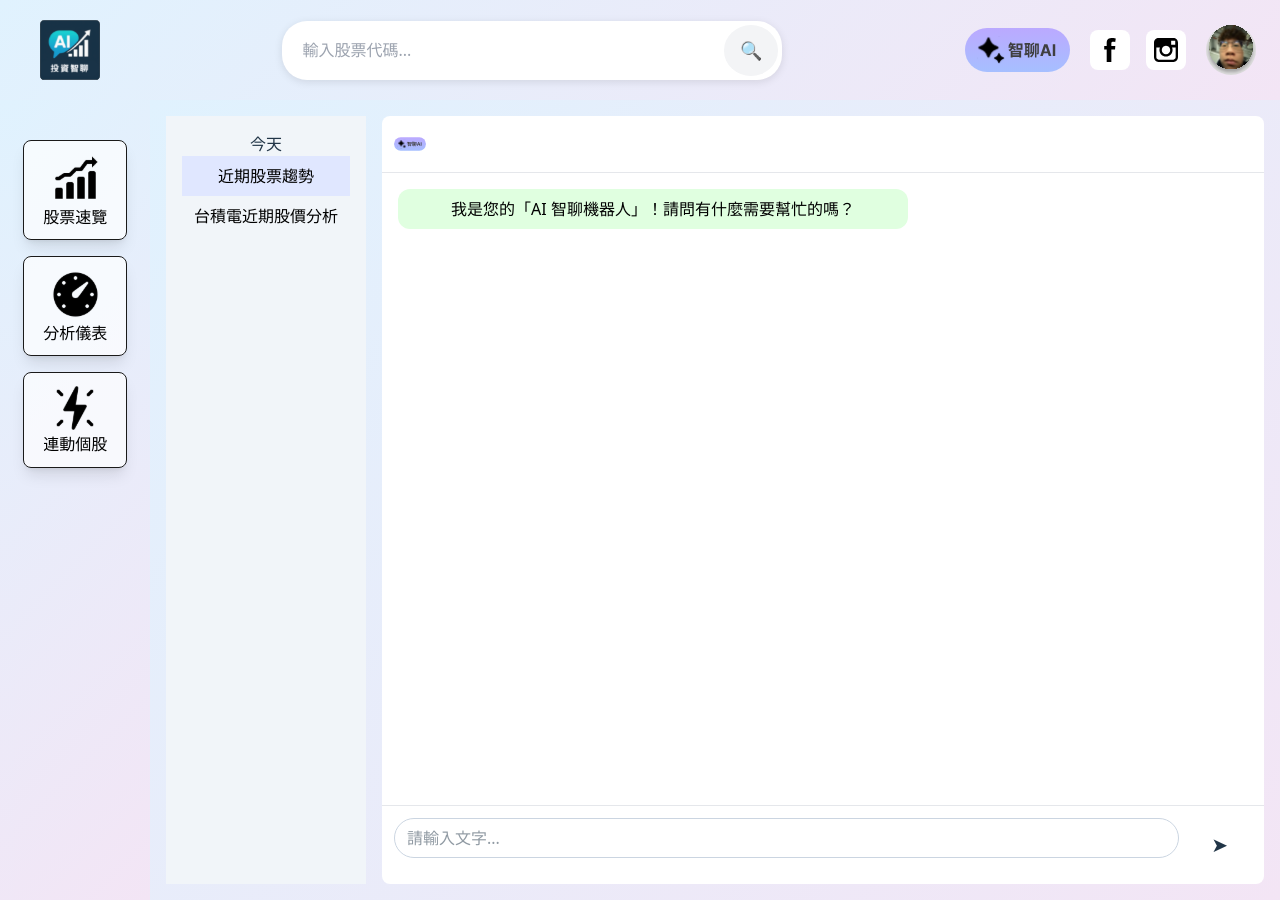
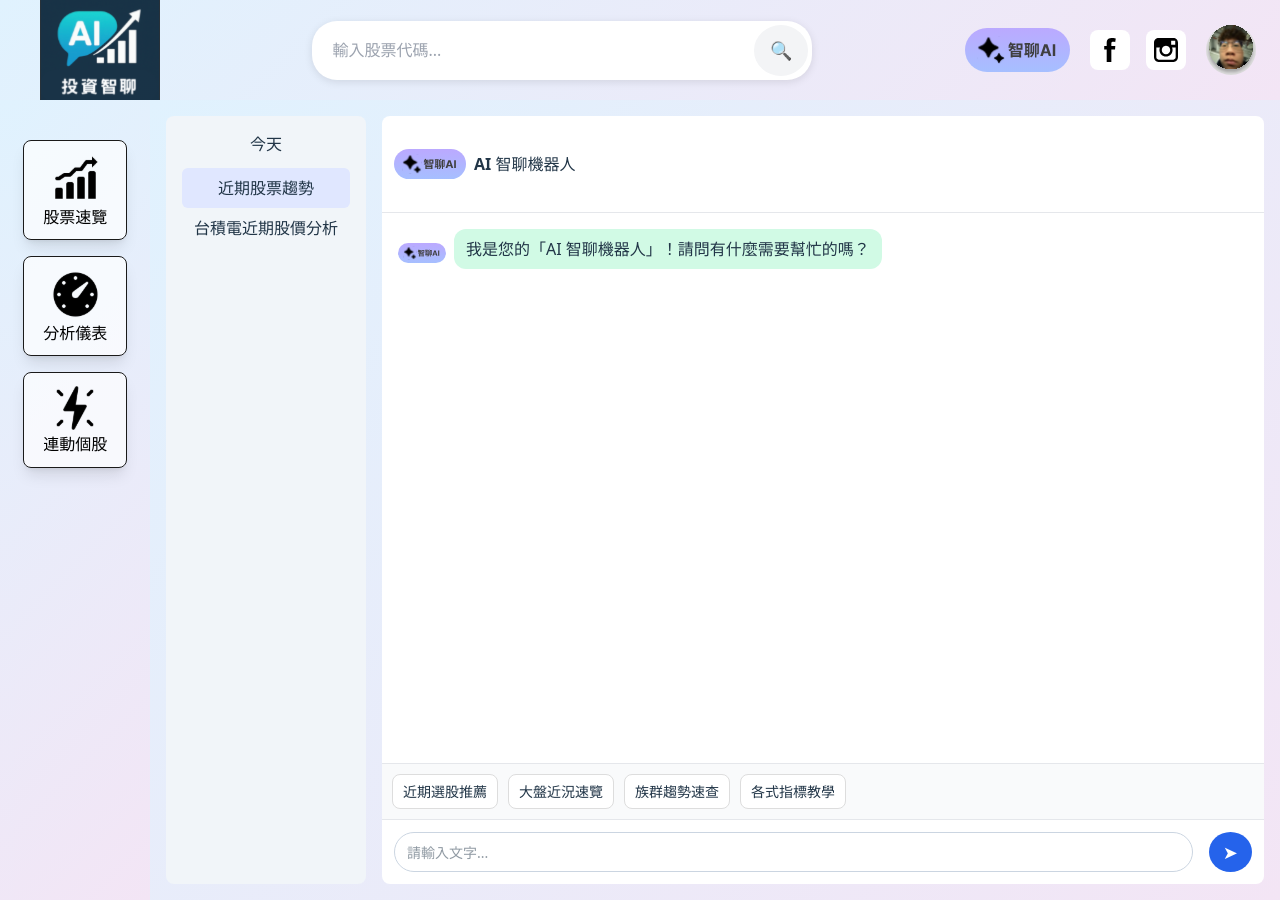
Before and after one commit to howboi/project, a Vue app: page /smart-ai in a window 1280 px wide. Built offline with nearby package versions, Linux system fonts and the light colour scheme; a web font is replaced by a local one.

Commit message:
調整LOGO大小 AI智能聊天室調整傳送botton 新增預設問題欄位

```diff
--- a/src/components/header.vue
+++ b/src/components/header.vue
@@ -75,7 +75,7 @@ const onSearch = () => {
   margin-left: 1em;
 }
 .logo-img {
-  width: 60px; /* 跟 Figma 一樣大 */
+  width: 120px; /* 跟 Figma 一樣大 */
   height: auto;
 }
 
--- a/src/views/smartAI.vue
+++ b/src/views/smartAI.vue
@@ -1,22 +1,41 @@
 <template>
   <div class="smart-ai-chat">
+    <!-- 左側選單 -->
     <aside class="chat-list">
       <h3>今天</h3>
       <ul>
-        <li class="active text-black">近期股票趨勢</li>
-        <li class="text-black">台積電近期股價分析</li>
+        <li :class="{ active: active === 'trend' }" @click="setActive('trend')">近期股票趨勢</li>
+        <li :class="{ active: active === 'tsmc' }" @click="setActive('tsmc')">台積電近期股價分析</li>
       </ul>
     </aside>
+
+    <!-- 聊天區域 -->
     <section class="chat-window">
       <header class="chat-header">
         <img src="/AIbutton.svg" alt="AI" class="avatar" />
+        <span class="title">AI 智聊機器人</span>
       </header>
+
+      <!-- 對話訊息 -->
       <div class="messages">
-        <!-- 這裡顯示問答對話 -->
-        <div v-for="(msg, idx) in messages" :key="idx" :class="['message', msg.from === 'ai' ? 'from-ai' : 'from-user']">
-          <p class="text-black">{{ msg.text }}</p>
+        <div
+          v-for="(msg, idx) in messages"
+          :key="idx"
+          :class="['message', msg.from === 'ai' ? 'from-ai' : 'from-user']"
+        >
+          <img v-if="msg.from === 'ai'" src="/AIbutton.svg" class="avatar-sm" />
+          <p>{{ msg.text }}</p>
         </div>
       </div>
+
+      <!-- 快速選單 -->
+      <div class="quick-menu">
+        <button v-for="(btn, index) in quickBtns" :key="index" @click="sendQuick(btn)">
+          {{ btn }}
+        </button>
+      </div>
+
+      <!-- 輸入框 -->
       <footer class="chat-input">
         <input v-model="inputText" placeholder="請輸入文字..." @keyup.enter="sendMessage" />
         <button @click="sendMessage">➤</button>
@@ -29,16 +48,29 @@
 import { ref } from 'vue'
 
 const inputText = ref('')
+const active = ref('trend')
 const messages = ref<{ from: 'user' | 'ai'; text: string }[]>([
   { from: 'ai', text: '我是您的「AI 智聊機器人」！請問有什麼需要幫忙的嗎？' },
 ])
 
+const quickBtns = ['近期選股推薦', '大盤近況速覽', '族群趨勢速查', '各式指標教學']
+
+function setActive(tab: string) {
+  active.value = tab
+}
+
 function sendMessage() {
   if (!inputText.value.trim()) return
   messages.value.push({ from: 'user', text: inputText.value })
-  // TODO: 呼叫 AI API 並取得回覆
+  // TODO: 接 AI API 回覆
   messages.value.push({ from: 'ai', text: '這是回覆示例。' })
   inputText.value = ''
+}
+
+function sendQuick(text: string) {
+  messages.value.push({ from: 'user', text })
+  // TODO: 接 AI API 回覆
+  messages.value.push({ from: 'ai', text: `這是「${text}」的示例回覆。` })
 }
 </script>
 
@@ -47,13 +79,17 @@ function sendMessage() {
   display: grid;
   grid-template-columns: 200px 1fr;
   height: 100vh;
+  background: linear-gradient(135deg, #e0f2fe 0%, #f3e5f5 100%);
   gap: 16px;
-  background: linear-gradient(135deg, #e0f2fe 0%, #f3e5f5 100%);
   padding: 16px;
 }
 .chat-list {
   background: #f1f5f9;
   padding: 16px;
+  border-radius: 8px;
+}
+.chat-list h3 {
+  margin-bottom: 12px;
 }
 .chat-list ul {
   list-style: none;
@@ -62,9 +98,15 @@ function sendMessage() {
 .chat-list li {
   padding: 8px;
   cursor: pointer;
+  border-radius: 6px;
+  transition: background 0.2s;
 }
 .chat-list li.active {
   background: #e0e7ff;
+  font-weight: bold;
+}
+.chat-list li:hover {
+  background: #e5e7eb;
 }
 .chat-window {
   display: flex;
@@ -78,39 +120,76 @@ function sendMessage() {
   align-items: center;
   padding: 12px;
   border-bottom: 1px solid #e5e7eb;
+  font-weight: bold;
 }
-.avatar {
-  width: 32px;
-  height: 32px;
-  border-radius: 50%;
+.chat-header .avatar {
+  width: 72px;
+  height: 72px;
   margin-right: 8px;
 }
 .messages {
   flex: 1;
   padding: 16px;
   overflow-y: auto;
+  display: flex;
+  flex-direction: column;
+  gap: 12px;
 }
 .message {
-  margin-bottom: 12px;
-  max-width: 60%;
+  display: flex;
+  align-items: flex-start;
+  gap: 8px;
+  max-width: 70%;
 }
 .from-ai {
   align-self: flex-start;
-  background: #e0ffe0;
+}
+.from-ai p {
+  background: #d1fae5;
+}
+.from-user {
+  align-self: flex-end;
+  flex-direction: row-reverse;
+}
+.from-user p {
+  background: #e5e7eb;
+}
+.message p {
   padding: 8px 12px;
   border-radius: 12px;
 }
-.from-user {
-  align-self: flex-end;
-  background: #d1d5db;
-  padding: 8px 12px;
-  border-radius: 12px;
+.avatar-sm {
+  width: 48px;
+  height: 48px;
+  border-radius: 50%;
+}
+.quick-menu {
+  display: flex;
+  gap: 10px;
+  padding: 10px;
+  background: #f9fafb;
+  border-top: 1px solid #e5e7eb;
+}
+.quick-menu button {
+  padding: 6px 10px;
+  border: 1px solid #ddd;
+  border-radius: 8px;
+  background: white;
+  cursor: pointer;
+  font-size: 14px;
+  transition: background 0.2s;
+}
+.quick-menu button:hover {
+  background: #f3f4f6;
 }
 .chat-input {
   display: flex;
+  align-items: center; /* 讓箭頭垂直置中 */
   padding: 12px;
   border-top: 1px solid #e5e7eb;
+  gap: 8px; /* input 和 button 間隔 */
 }
+
 .chat-input input {
   flex: 1;
   height: 40px;
@@ -118,12 +197,33 @@ function sendMessage() {
   border: 1px solid #cbd5e1;
   border-radius: 20px;
   outline: none;
+  font-size: 14px;
 }
+
+.chat-input button {
+  display: flex;
+  align-items: center;
+  justify-content: center;
+  width: 40px;
+  height: 40px;
+  background: #2563eb;
+  color: white;
+  border: none;
+  border-radius: 50%;
+  font-size: 18px;
+  cursor: pointer;
+  flex-shrink: 0;
+}
+
 .chat-input button {
   margin-left: 8px;
-  background: none;
+  background: #2563eb;
+  color: white;
   border: none;
-  font-size: 20px;
+  border-radius: 50%;
+  width: 40px;
+  height: 40px;
+  font-size: 18px;
   cursor: pointer;
 }
 </style>
```
Also changed, not shown: public/list.svg (added), src/assets/Logo.svg (added).
